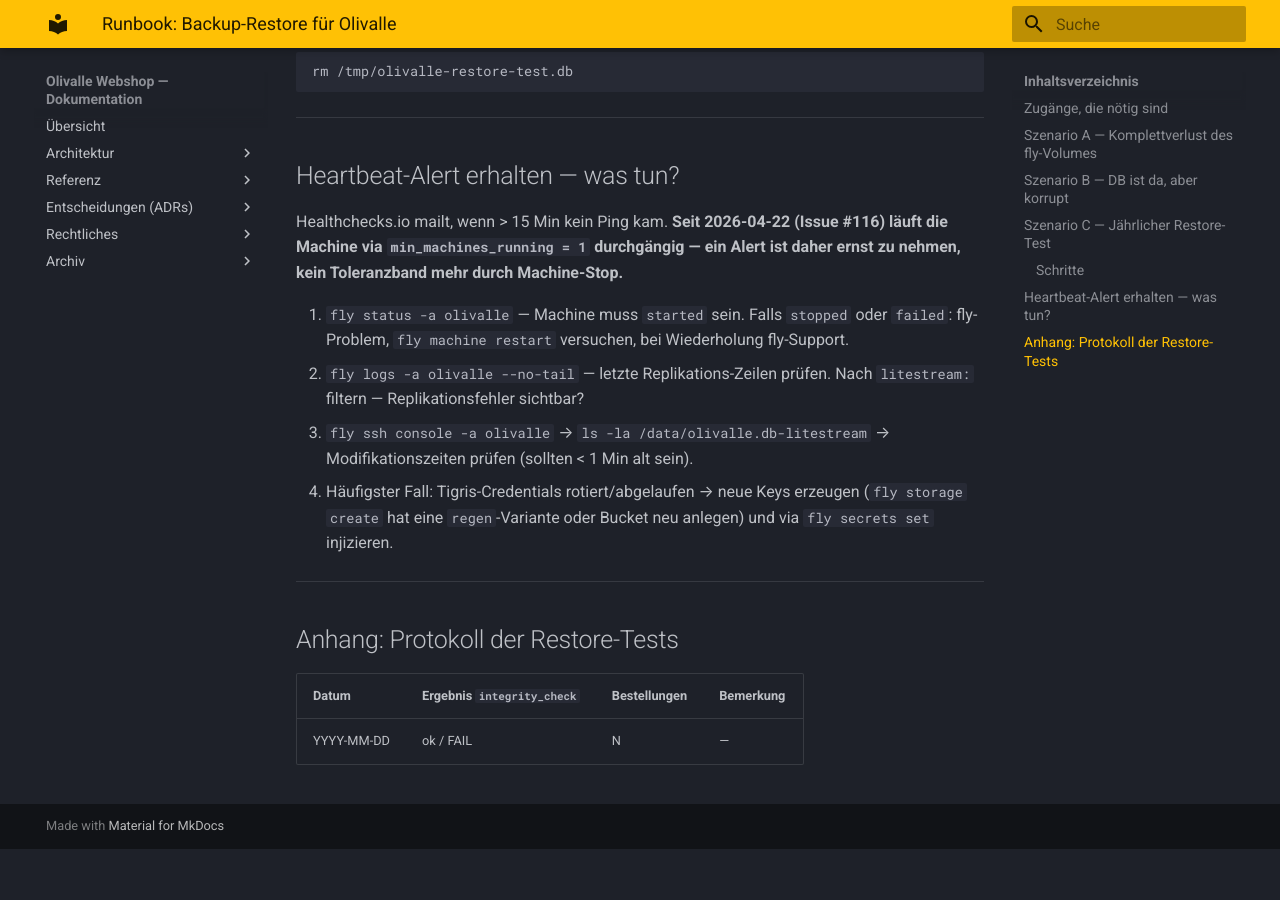
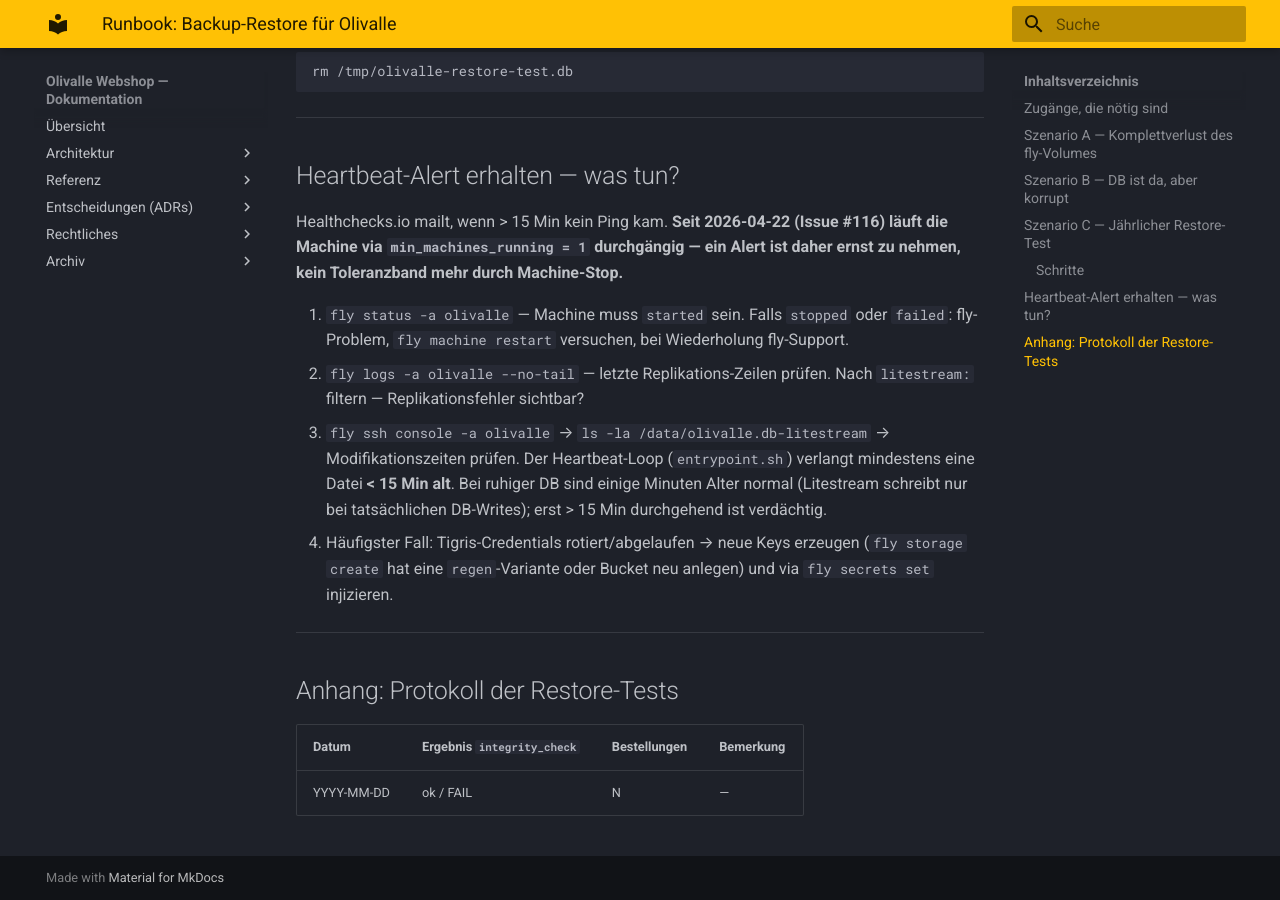
Before and after one commit to konstantinniedermann/olivalle-webshop, an MkDocs documentation site: the page built from docs/runbook-restore.md, in a window 1280 px wide and 900 px high, scrolled down 2569 px. Built offline with MkDocs 1.6.1 and Material for MkDocs 9.7.7, drawn with Linux system fonts in a browser that asks for light colours; before the commit the page ends 3418 px from its top, so only the background shows below that.

Commit message:
docs: Review-Fixes zu Runbook/CLAUDE.md (#116)
- Runbook mtime-Schwelle korrigiert (< 1 Min -> < 15 Min, konsistent
  zu entrypoint.sh -mmin -15). Sonst falsche Fehldiagnose bei ruhiger DB.
- CLAUDE.md Kosten-Framing klargestellt (real ~2 USD/Mt vs. urspruenglich
  geschaetzte ~5 USD/Mt).

Review-Feedback via superpowers:requesting-code-review.

```diff
--- a/docs/runbook-restore.md
+++ b/docs/runbook-restore.md
@@ -141,7 +141,10 @@ Machine-Stop.**
 2. `fly logs -a olivalle --no-tail` — letzte Replikations-Zeilen prüfen.
    Nach `litestream:` filtern — Replikationsfehler sichtbar?
 3. `fly ssh console -a olivalle` → `ls -la /data/olivalle.db-litestream`
-   → Modifikationszeiten prüfen (sollten < 1 Min alt sein).
+   → Modifikationszeiten prüfen. Der Heartbeat-Loop (`entrypoint.sh`)
+   verlangt mindestens eine Datei **< 15 Min alt**. Bei ruhiger DB sind
+   einige Minuten Alter normal (Litestream schreibt nur bei tatsächlichen
+   DB-Writes); erst > 15 Min durchgehend ist verdächtig.
 4. Häufigster Fall: Tigris-Credentials rotiert/abgelaufen → neue Keys
    erzeugen (`fly storage create` hat eine `regen`-Variante oder Bucket
    neu anlegen) und via `fly secrets set` injizieren.
```
Also changed, not shown: CLAUDE.md (+1 -1 lines).
